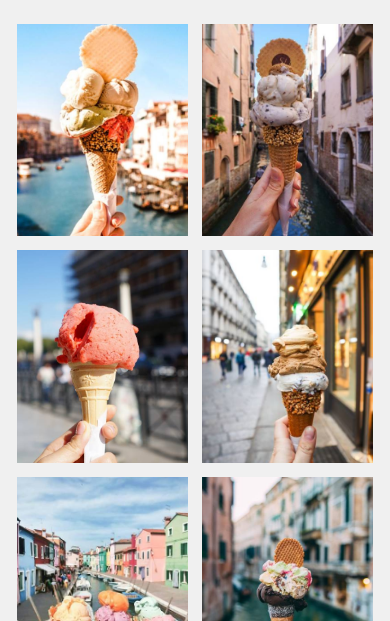
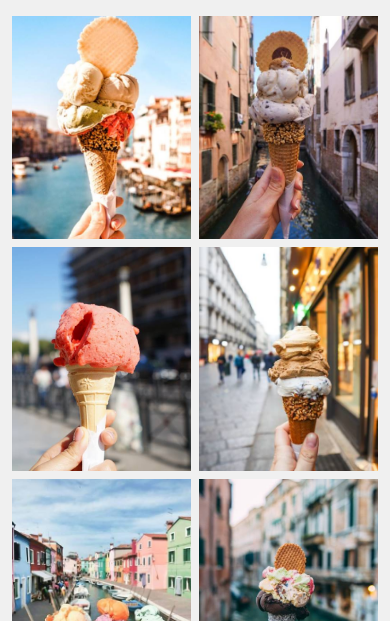
Before and after one commit to hristinasmiljanic/gelatoitaliana, a plain HTML site: page galerija.html in a window 390 px wide. Shown: the part 223-844 px from the top of the page. Drawn offline with Linux system fonts and the light colour scheme; a web font is replaced by a local one.

Commit message:
Add files via upload

```diff
--- a/assets/css/style.css
+++ b/assets/css/style.css
@@ -612,3 +612,15 @@ img {
 		display: block;
 	}
 }
+@media (max-width: 480px) {
+	#galerija {
+		display: grid;
+		grid-template-columns: repeat(2, 1fr);
+		margin: 15px 8px 20px 8px;
+	}
+	#galerija .slike {
+		width: auto;
+		padding: 4px;
+		margin: 0;
+	}
+}
```
